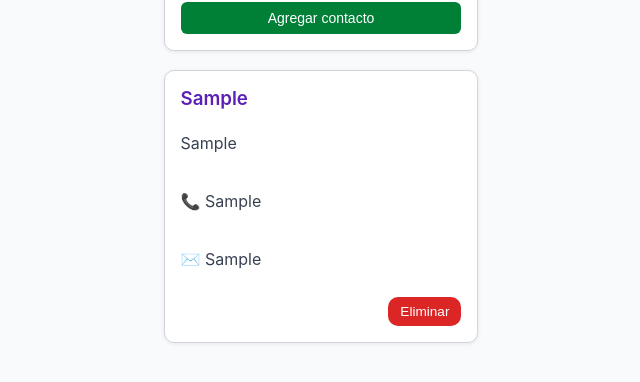
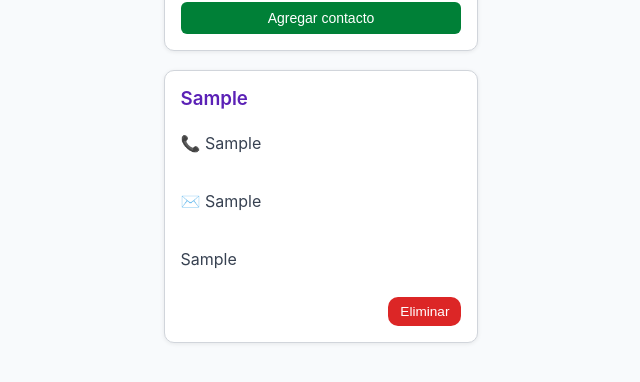
Before and after one commit to valeriaup/Agenda-ADSO-3229209, a React (Vite) app in the folder agenda-adso/: page / in a window 1280 px wide. Both pictures are taken after typing "Sample", "Sample", "Sample", "Sample" into the empty fields and a click on the button "Agregar contacto". Shown: the part 340-722 px from the top of the page, without its empty margins (319-959 px from the left). Built offline with nearby package versions, Linux system fonts and the light colour scheme.

Commit message:
feat(ContactoCard.jsx) Clase_5_Agenda_ADSO_v3_LocalStorage

```diff
--- a/agenda-adso/src/components/ContactoCard.jsx
+++ b/agenda-adso/src/components/ContactoCard.jsx
@@ -1,3 +1,4 @@
+//Clase 3
 /*export default function ContactoCard({ nombre, telefono, correo, etiqueta }) {
   return (
     <div className="card-contacto">
@@ -15,7 +16,11 @@
   );
 }*/
 
-export default function ContactoCard({
+
+
+
+//Clase 4
+/*export default function ContactoCard({
   id,
   nombre,
   telefono,
@@ -44,4 +49,36 @@
       </div>
     </article>
   );
+}*/
+
+
+
+
+//Clase 5
+export default function ContactoCard({
+  nombre,
+  telefono,
+  correo,
+  etiqueta,
+  onEliminar,
+}) {
+  return (
+    <article className="tarjeta-contacto">
+      <h3>{nombre}</h3>
+
+      <p>📞 {telefono}</p>
+      <p>✉️ {correo}</p>
+
+      {etiqueta && <p>{etiqueta}</p>}
+
+      <div className="acciones">
+        <button
+          className="btn-eliminar"
+          onClick={() => onEliminar(correo)}
+        >
+          Eliminar
+        </button>
+      </div>
+    </article>
+  );
 }
```
